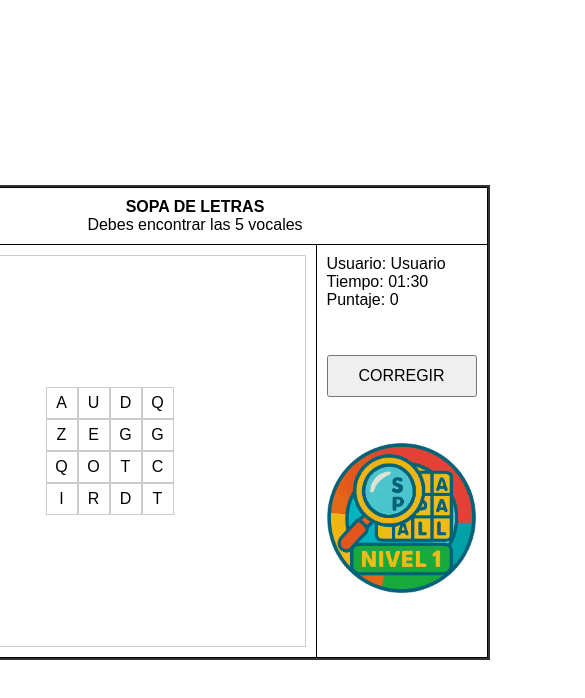
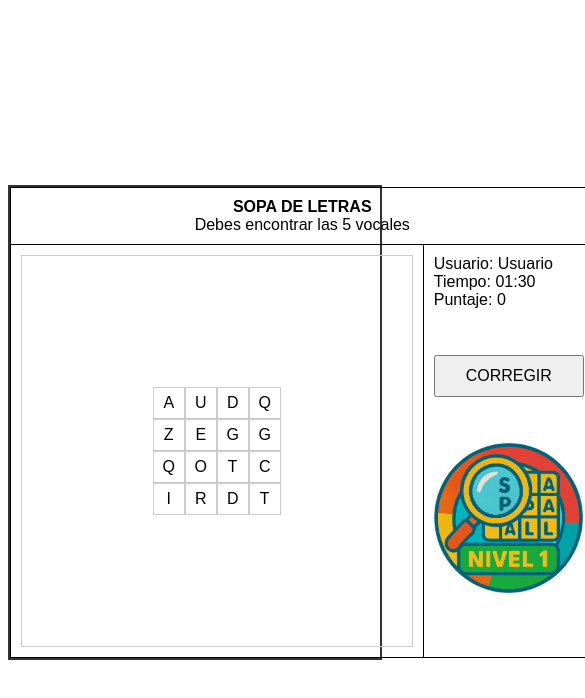
Before and after one commit to Garbelt/JuegosLocales, a plain HTML site: page Juegos/las_vocales/Juego 01/1/1.html in a window 390 px wide. Both pictures are taken after a click on the button "INICIAR ACTIVIDAD DE VOCALES". Shown: the whole page, 585 px wide, since content can reach past the window. Drawn offline with Linux system fonts and the light colour scheme.

Commit message:
Update 1.html

```diff
--- a/Juegos/las_vocales/Juego 01/1/1.html
+++ b/Juegos/las_vocales/Juego 01/1/1.html
@@ -113,6 +113,14 @@
     .disable-clicks {
       pointer-events: none;
     }
+
+    /* En pantallas más pequeñas que 450px, el container toma casi todo el ancho */
+@media (max-width: 450px) {
+    .container {
+        width: 95%;      /* casi todo el ancho disponible */
+        max-width: 400px; /* para no crecer más allá de 400px */
+    }
+}
   </style>
 </head>
 <body>
```
